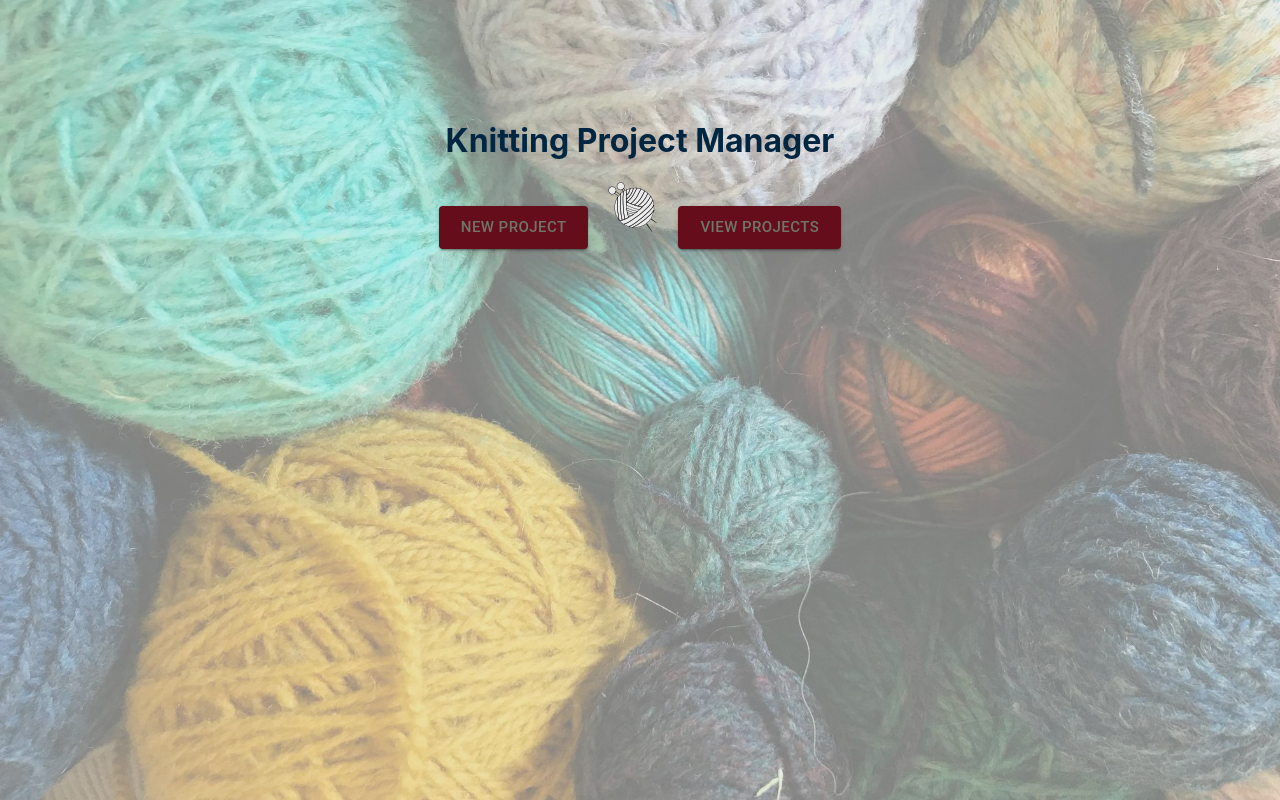
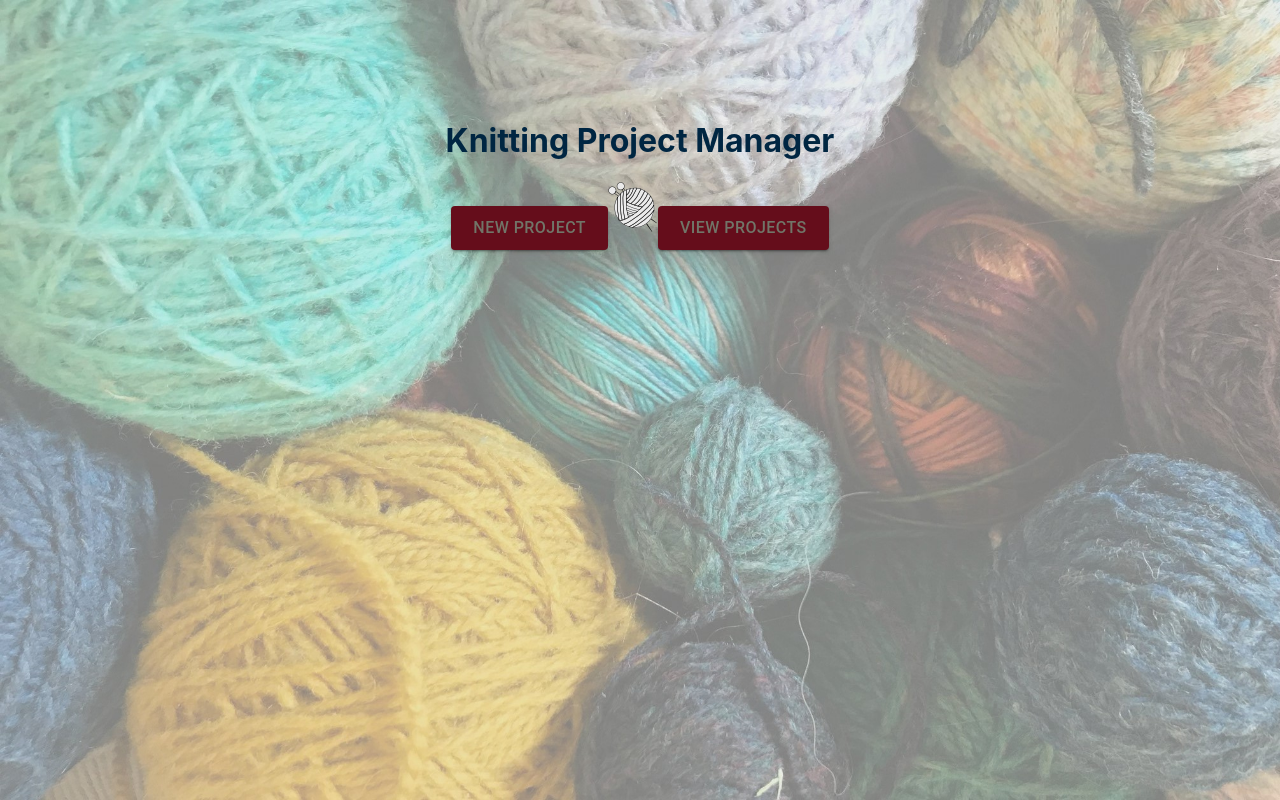
Before and after one commit to IsabelMcIlroy/KnitAndPearl, a React (Create React App) app: page / in a window 1280 px wide. Built offline with nearby package versions, Linux system fonts and the light colour scheme.

Commit message:
btn theme
changed look of btn using theme.js

```diff
--- a/src/assets/theme.js
+++ b/src/assets/theme.js
@@ -21,7 +21,7 @@ const Knittingtheme = createTheme({
   components: {
     MuiButton: {
       styleOverrides: {
-        btnText: {
+        root: {
           fontSize: "1rem",
           backgroundColor: palette.knittingRosewood,
           color: palette.knittingGray,
--- a/src/components/WelcomePageOptionButtons.js
+++ b/src/components/WelcomePageOptionButtons.js
@@ -1,20 +1,15 @@
 import Button from "@mui/material/Button";
-import { palette } from "../assets/theme";
+import Knittingtheme from "../assets/theme";
+import { ThemeProvider } from "@mui/material";
 
 export const WelcomePageOptionButtons = ({ btnText }) => {
   return (
     <>
-      <Button
-        variant="contained"
-        size="large"
-        sx={{
-          backgroundColor: palette.knittingRosewood,
-          color: palette.knittingGray,
-          margin: "0 20px",
-        }}
-      >
-        {btnText}
-      </Button>
+      <ThemeProvider theme={Knittingtheme}>
+        <Button variant="contained" size="large">
+          {btnText}
+        </Button>
+      </ThemeProvider>
     </>
   );
 };
```
